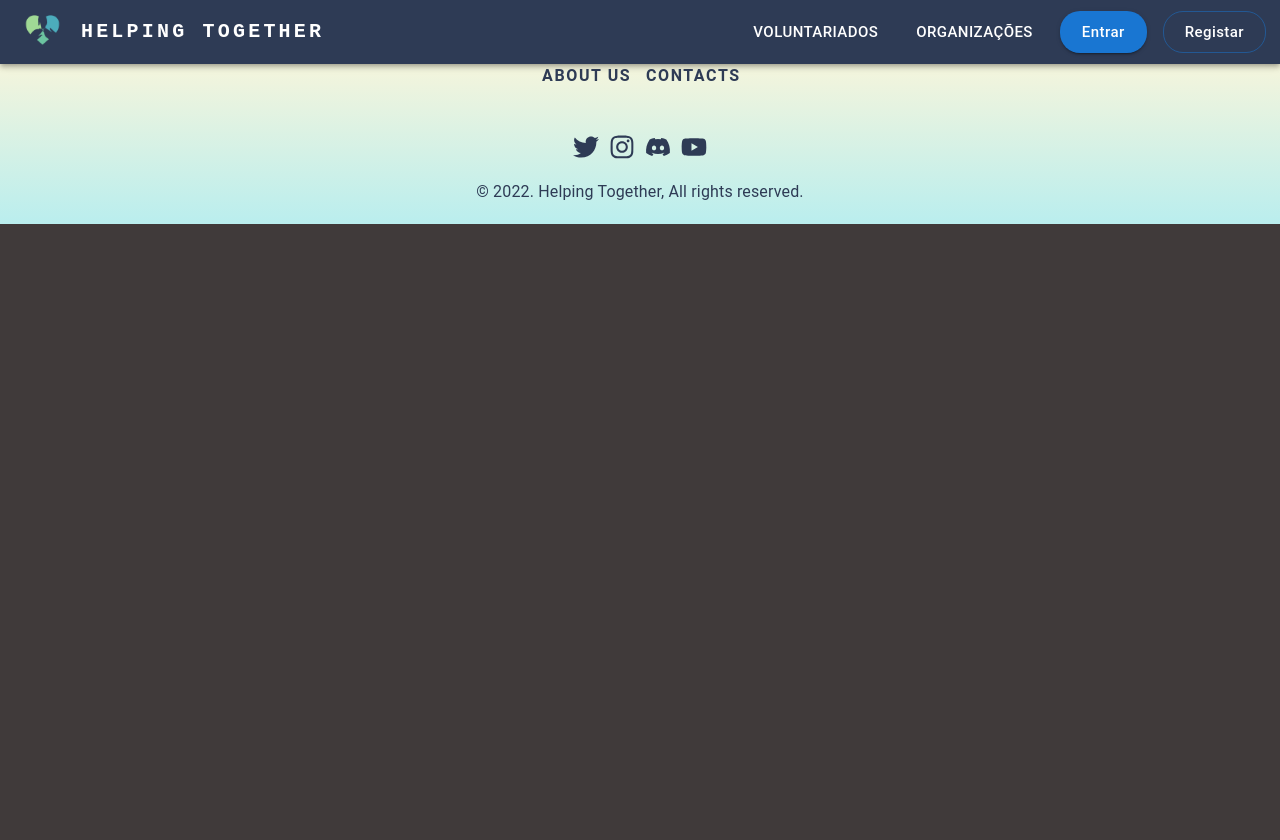
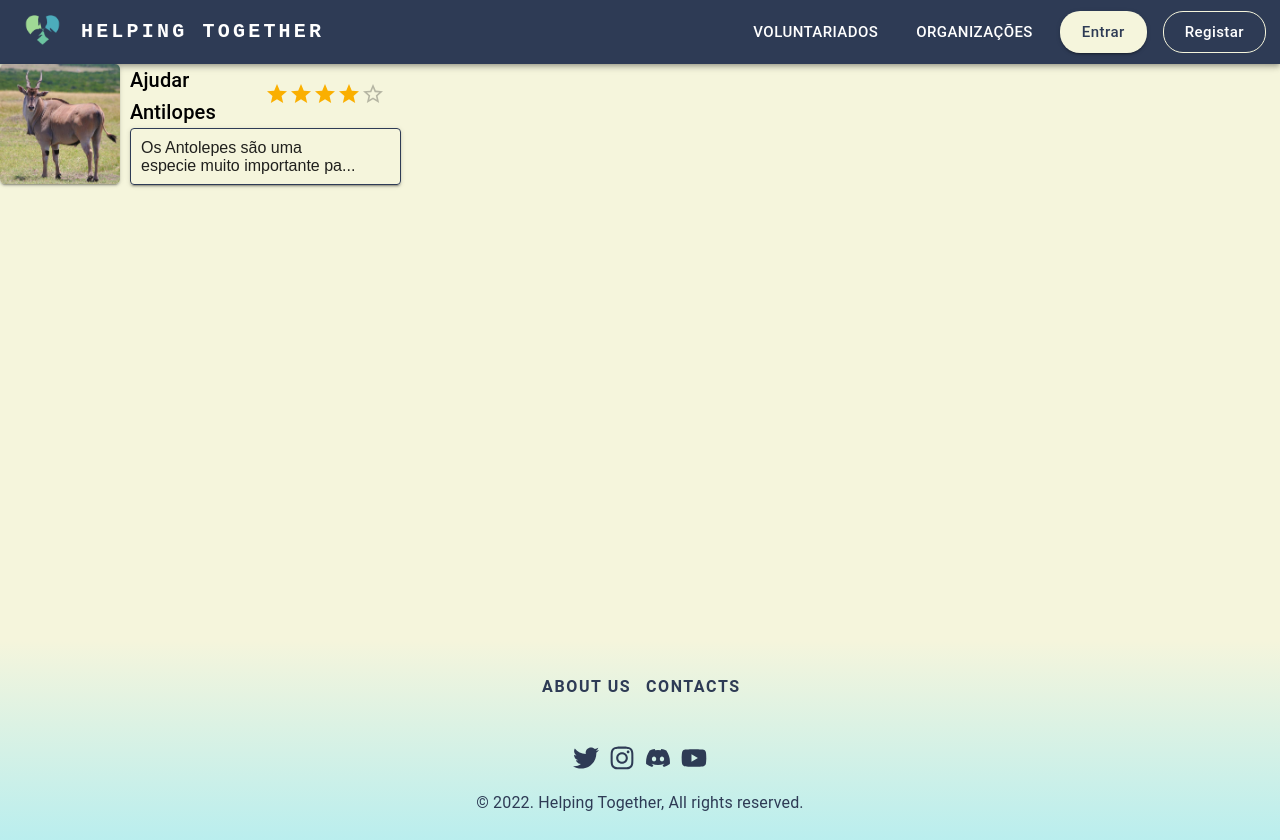
Before and after one commit to AfonsoBatista7/HelpingTogether, a React (Create React App) app: page / in a window 1280 px wide. Before the commit the page ends 800 px from the top, so only its background shows below. Built offline with nearby package versions, Linux system fonts and the light colour scheme.

Commit message:
Box Voluntariado

```diff
--- a/src/App.js
+++ b/src/App.js
@@ -1,11 +1,20 @@
 import "./App.css";
 import Layout from "./Layout/Layout";
+import BoxVoluntariados from "./components/Box/BoxVoluntariados";
+
+import image from "./images/teste.jpg"
 
 function App() {
-
     return (
         <div>
             <Layout>
+                <div
+                    style={{
+                        minHeight: "72vh",
+                    }}
+                >
+                    <BoxVoluntariados image={image} name="Ajudar Antilopes" desc="Os Antolepes são uma especie muito importante para a cadeia alimentar dos Leões temos que os salvar" rating={4} />
+                </div>
             </Layout>
         </div>
     );
--- /dev/null
+++ b/src/components/Box/BoxVoluntariados.js
@@ -0,0 +1,84 @@
+import { Grid, Paper, Rating, Typography } from "@mui/material";
+import React from "react";
+
+function BoxVoluntariados(props) {
+    const charLimit = 28;
+
+    const buildDescription = () => {
+        if (props.desc.length > charLimit) {
+            let slicedDesc = props.desc.slice(0, charLimit),
+                lastSpace = slicedDesc.lastIndexOf(" "),
+                firstString = slicedDesc.slice(0, lastSpace) + "\n",
+                secondString = props.desc.slice(
+                    lastSpace,
+                    lastSpace + charLimit
+                );
+            secondString =
+                props.desc.length - lastSpace > charLimit
+                    ? secondString + "..."
+                    : secondString;
+            return firstString + secondString;
+        }
+
+        return props.desc;
+    };
+
+    return (
+        <div>
+            <Grid container direction="row">
+                <Grid item>
+                    <img
+                        src={props.image}
+                        alt={props.name}
+                        style={{
+                            width: "120px",
+                            height: "120px",
+                            objectFit: "cover",
+                            borderRadius: "5px",
+                            objectPosition: "50% 50%",
+                            marginRight: "10px",
+                            boxShadow:
+                                "0px 3px 1px -2px rgb(0 0 0 / 20%), 0px 2px 2px 0px rgb(0 0 0 / 14%), 0px 1px 5px 0px rgb(0 0 0 / 12%)",
+                        }}
+                    />
+                </Grid>
+                <Grid item>
+                    <Grid container direction="column">
+                        <Grid item>
+                            <Grid container alignItems="center" direction="row">
+                                <Grid item xs={6}>
+                                    <Typography variant="h6">
+                                        {props.name}
+                                    </Typography>
+                                </Grid>
+                                <Grid item xs={5}>
+                                    <Rating
+                                        name="rating-voluntariado"
+                                        readOnly
+                                        value={props.rating}
+                                    />
+                                </Grid>
+                            </Grid>
+                        </Grid>
+                        <Grid item>
+                            <Paper
+                                style={{
+                                    padding: "10px",
+                                    height: "57px",
+                                    border: "1px solid #2E3B55",
+                                    backgroundColor: "transparent",
+                                    whiteSpace: "pre-line",
+                                }}
+                                elevation={2}
+                            >
+                                {buildDescription()}
+                            </Paper>
+                        </Grid>
+                    </Grid>
+                </Grid>
+            </Grid>
+        </div>
+    );
+}
+
+export default BoxVoluntariados;
--- a/src/components/Footer/Footer.js
+++ b/src/components/Footer/Footer.js
@@ -7,11 +7,8 @@ function Footer(props) {
     const preventDefault = (event) => event.preventDefault();
     return (
         <footer className={style.footer}>
-                <Grid
-                    container
-                    direction="row"
-                    justifyContent="center"
-                >
+            <div style={{ position: 'relative', top: 35 }}>
+                <Grid container direction="row" justifyContent="center">
                     <Grid item xs={1}>
                         <Typography
                             style={{
@@ -96,11 +93,12 @@ function Footer(props) {
                         </Link>
                     </Grid>
                     <Grid item xs={4}>
-                        <Typography style={{color: '#2E3B55'}}>
+                        <Typography style={{ color: "#2E3B55" }}>
                             © 2022. Helping Together, All rights reserved.
                         </Typography>
                     </Grid>
                 </Grid>
+            </div>
         </footer>
     );
 }
--- a/src/components/Footer/footer.module.css
+++ b/src/components/Footer/footer.module.css
@@ -1,8 +1,7 @@
 .footer {
-    background: linear-gradient(180deg, rgba(8, 11, 29, 0) 0%, rgba(146, 233, 250, 0.6) 100%);
+    background: linear-gradient(180deg, rgba(228, 231, 252, 0) 0%, rgba(146, 233, 250, 0.6) 100%);
     /* opacity: 0.5; */
-    /* margin: 45px; */
-    height: 20vh;
+    height: 25vh;
 }
 
 .footerSocialContainer {
--- a/src/components/Header/Header.js
+++ b/src/components/Header/Header.js
@@ -123,9 +123,10 @@ function Header(props) {
                                     variant="contained"
                                     size="large"
                                     sx={{
+                                        backgroundColor:"beige",
                                         textTransform: "none",
                                         borderRadius: "20px",
-                                        color: "white",
+                                        color: "#2E3B55",
                                     }}
                                     onClick={logIn}
                                 >
@@ -135,6 +136,7 @@ function Header(props) {
                                     variant="outlined"
                                     size="large"
                                     sx={{
+                                        border: " 1px solid beige",
                                         textTransform: "none",
                                         borderRadius: "20px",
                                         color: "white",
```
Also changed, not shown: components.txt, src/components/Box/boxVoluntariados.module.css (added), src/images/teste.jpg (added).
